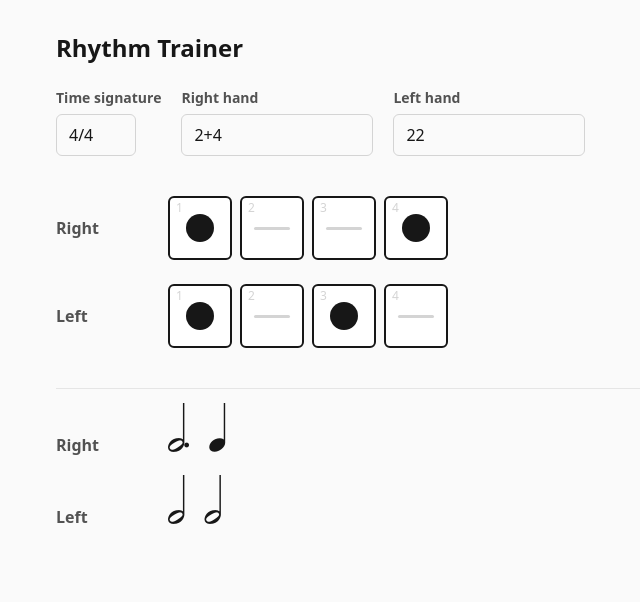
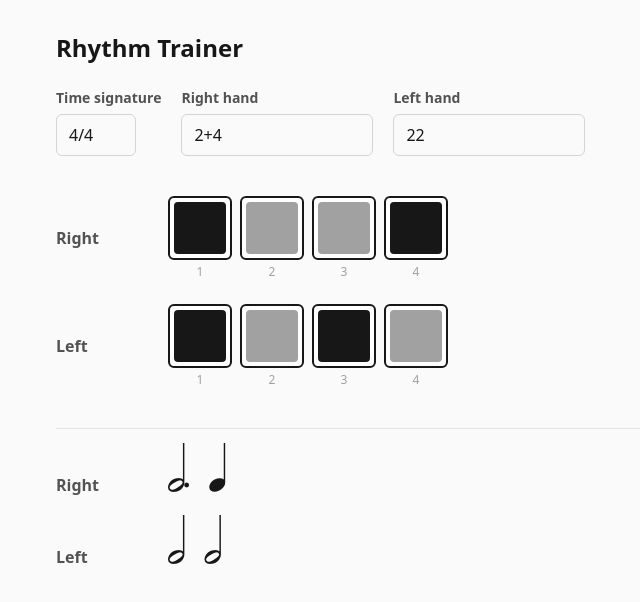
Before and after one commit to So0shka/rhythm-trainer-app, a SvelteKit app: page / in a window 1280 px wide. Shown: the top 602 px of the page, without its empty margins (224-864 px from the left). Built offline with nearby package versions, Linux system fonts and the light colour scheme.

Commit message:
Change rhythm bar circles indicator to segments

```diff
--- a/src/lib/RhythmBar.svelte
+++ b/src/lib/RhythmBar.svelte
@@ -14,21 +14,17 @@
 	<div class="w-24 flex-none font-semibold text-neutral-600">{label}</div>
 	<div class="flex gap-2">
 		{#each beatCells as slots, beat (beat)}
-			<div class="relative h-16 w-16 overflow-hidden rounded-md border-2 border-neutral-900 bg-white">
-				<div class="absolute top-0.5 left-1.5 z-10 text-xs text-neutral-300">{beat + 1}</div>
-				<div class="flex h-full w-full">
+			<div class="flex flex-col items-center gap-1">
+				<div class="flex h-16 w-16 gap-1 rounded-md border-2 border-neutral-900 bg-white p-1">
 					{#each slots as state, s (s)}
 						<div
-							class="flex flex-1 items-center justify-center border-r border-dashed border-neutral-200 last:border-r-0"
-						>
-							{#if state === 'onset'}
-								<div class="h-7 w-7 rounded-full bg-neutral-900"></div>
-							{:else if state === 'sustain'}
-								<div class="h-[3px] w-3/5 rounded-sm bg-neutral-300"></div>
-							{/if}
-						</div>
+							class="flex-1 rounded-sm"
+							class:bg-neutral-900={state === 'onset'}
+							class:bg-neutral-400={state === 'sustain'}
+						></div>
 					{/each}
 				</div>
+				<div class="text-xs text-neutral-400">{beat + 1}</div>
 			</div>
 		{/each}
 	</div>
--- a/src/lib/rhythm.ts
+++ b/src/lib/rhythm.ts
@@ -117,7 +117,8 @@ export function parsePattern(input: string, ts: TimeSignature): ParsedPattern {
 }
 
 // Smallest number of subdivisions per beat that snaps every note start/end onto the grid.
-function pickSubdivisions(notes: Note[]): number {
+// Pass notes from several patterns together to get a shared subdivision for aligned bars.
+export function pickSubdivisions(notes: Note[]): number {
 	const candidates = [1, 2, 3, 4, 6, 8, 12, 16];
 	const points: number[] = [];
 	for (const n of notes) {
@@ -129,8 +130,11 @@ function pickSubdivisions(notes: Note[]): number {
 	return 16;
 }
 
-export function buildGrid(ts: TimeSignature, notes: Note[]): RhythmGrid {
-	const subdivisions = pickSubdivisions(notes);
+export function buildGrid(
+	ts: TimeSignature,
+	notes: Note[],
+	subdivisions: number = pickSubdivisions(notes)
+): RhythmGrid {
 	const totalSlots = ts.beats * subdivisions;
 	const slots: SlotState[] = new Array(totalSlots).fill('rest');
 
--- a/src/routes/+page.svelte
+++ b/src/routes/+page.svelte
@@ -1,5 +1,5 @@
 <script lang="ts">
-	import { parseTimeSignature, parsePattern, buildGrid } from '$lib/rhythm';
+	import { parseTimeSignature, parsePattern, buildGrid, pickSubdivisions } from '$lib/rhythm';
 	import RhythmBar from '$lib/RhythmBar.svelte';
 	import NotationBar from '$lib/NotationBar.svelte';
 
@@ -9,14 +9,24 @@
 
 	const timeSig = $derived(parseTimeSignature(timeSigInput));
 
-	function analyze(pattern: string) {
-		if (!timeSig) return null;
-		const parsed = parsePattern(pattern, timeSig);
-		return { parsed, grid: buildGrid(timeSig, parsed.notes) };
-	}
+	const rightParsed = $derived(timeSig ? parsePattern(rightInput, timeSig) : null);
+	const leftParsed = $derived(timeSig ? parsePattern(leftInput, timeSig) : null);
 
-	const right = $derived(analyze(rightInput));
-	const left = $derived(analyze(leftInput));
+	// Shared subdivision so both hands' squares are divided the same way.
+	const subdivisions = $derived(
+		pickSubdivisions([...(rightParsed?.notes ?? []), ...(leftParsed?.notes ?? [])])
+	);
+
+	const right = $derived(
+		timeSig && rightParsed
+			? { parsed: rightParsed, grid: buildGrid(timeSig, rightParsed.notes, subdivisions) }
+			: null
+	);
+	const left = $derived(
+		timeSig && leftParsed
+			? { parsed: leftParsed, grid: buildGrid(timeSig, leftParsed.notes, subdivisions) }
+			: null
+	);
 </script>
 
 <main class="mx-auto max-w-3xl px-6 pt-8 pb-16 text-neutral-900">
```
Also changed, not shown: 1 other file (tests, documents, lock files or other folders).
